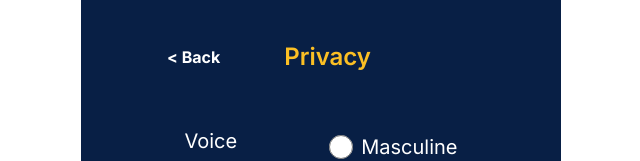
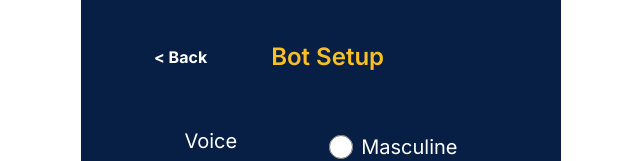
Before and after one commit to alexandrialin/bear-watch, a Next.js app in the folder react/: page /bot-setup in a window 1280 px wide. Shown: the top 161 px of the page, without its empty margins (319-959 px from the left). Built offline with nearby package versions, Linux system fonts and the light colour scheme.

Commit message:
wrong title

```diff
--- a/react/src/app/bot-setup/page.js
+++ b/react/src/app/bot-setup/page.js
@@ -16,7 +16,7 @@ export default function MyComponent() {
               </p>
             </div>
             <div className="flex-auto mx-auto mt-px text-2xl font-semibold text-center text-amber-400">
-              Privacy
+              Bot Setup
             </div>
           </div>
         </div>
```
